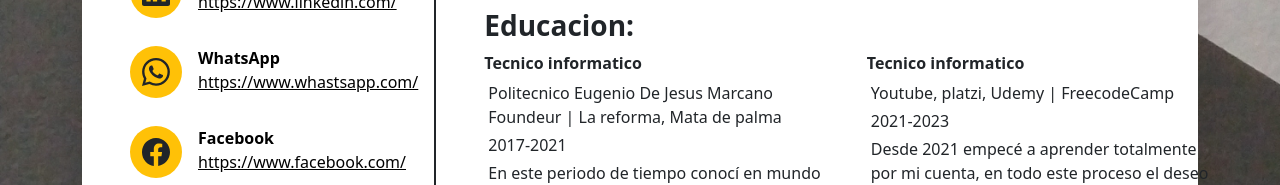
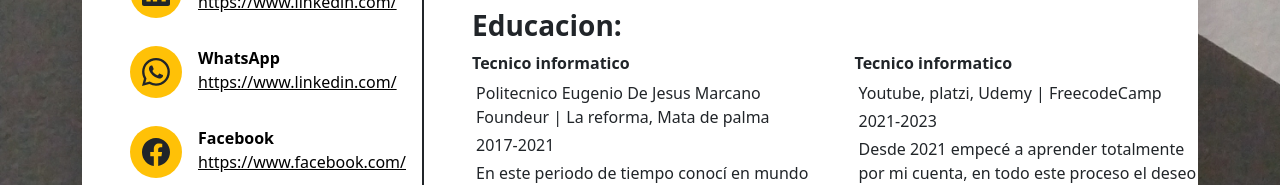
Before and after one commit to alam-rodriguez/curriculum, a React (Create React App) app: page / in a window 1280 px wide. Shown: the part 1295-1480 px from the top of the page. Built offline with nearby package versions, Linux system fonts and the light colour scheme.

Commit message:
arreglos de links

```diff
--- a/src/components/Header.jsx
+++ b/src/components/Header.jsx
@@ -18,16 +18,19 @@ const Header = () => {
             Icon={BsTelephoneFill}
             text='Telefono'
             link='809-319-8834'
+            url='https://api.whatsapp.com/send/?phone=18293198834&text&app_absent=0'
           />
           <HeaderLinks
             Icon={TbMail}
             text='E-mail'
             link='alamrd2016@gmail.com'
+            url='mailto:alamrd2016@gmail.com?Subject=interesado%20en%20servicios%20de%20desarrollo%20web'
           />
           <HeaderLinks
             Icon={BsFillFilePersonFill}
             text='Github'
             link='Alam Rodriguez'
+            url='https://github.com/alam-rodriguez'
           />
         </div>
 
--- a/src/components/SectionLetf.jsx
+++ b/src/components/SectionLetf.jsx
@@ -43,10 +43,10 @@ const SectionLetf = () => {
 
       <div className='col-6 col-md-6 mt-5 col-lg-12'>
         <h1 className='h3 fw-bold'>Redes Sociales</h1>
-        <SectionLeftRedSocial Icon={BsGithub} red='Github' link='https://github.com/' />
-        <SectionLeftRedSocial Icon={BsLinkedin} red='Linkedin' link='https://www.linkedin.com/' />
-        <SectionLeftRedSocial Icon={BsWhatsapp} red='WhatsApp' link='https://www.whastsapp.com/' />
-        <SectionLeftRedSocial Icon={BsFacebook} red='Facebook' link='https://www.facebook.com/' />
+        <SectionLeftRedSocial Icon={BsGithub} red='Github' title='https://github.com/' url='https://github.com/' />
+        <SectionLeftRedSocial Icon={BsLinkedin} red='Linkedin' title='https://www.linkedin.com/' url='https://www.linkedin.com/' />
+        <SectionLeftRedSocial Icon={BsWhatsapp} red='WhatsApp' title='https://www.linkedin.com/' url='https://api.whatsapp.com/send/?phone=18293198834&text&app_absent=0' />
+        <SectionLeftRedSocial Icon={BsFacebook} red='Facebook' title='https://www.facebook.com/' url='https://www.facebook.com/' />
       </div>
 
     </div>
--- a/src/components/SubComponentes/HeaderLinks.jsx
+++ b/src/components/SubComponentes/HeaderLinks.jsx
@@ -1,10 +1,10 @@
 import React from 'react';
 
 
-const HeaderLinks = ({Icon, text, link,}) => {
+const HeaderLinks = ({Icon, text, link, url}) => {
   return (
     <div className='m-3 w-100'>
-        <a className='d-flex text-black text-decoration-none' href="https://api.whatsapp.com/send/?phone=18293198834&text&app_absent=0" target='_blank'>
+        <a className='d-flex text-black text-decoration-none' href={url} target='_blank'>
             <div className='bg-black w-20 h-25 rounded-circle p-2 mt-1'>
                 <Icon className='text-warning m-1' />
             </div>
--- a/src/components/SubComponentes/SectionLeftRedSocial.jsx
+++ b/src/components/SubComponentes/SectionLeftRedSocial.jsx
@@ -1,15 +1,15 @@
 import React from 'react';
 
-const SectionLeftRedSocial = ({Icon, red, link}) => {
+const SectionLeftRedSocial = ({Icon, red, title, url}) => {
   return (
     <div className='my-3'>
-        <a className='d-flex text-black text-decoration-none' href="https://github.com/alam-rodriguez" target='_blank'>
+        <a className='d-flex text-black text-decoration-none' href={url} target='_blank'>
             <div className='bg-warning h-25 rounded-circle p-2'>
                 <Icon className='text-warning m-1 fs-3 text-dark' />
             </div>
             <div className='mx-3'>
                 <p className='m-0 fw-bold'>{red}</p>
-                <p className='fw-lighter text-decoration-underline'>{link}</p>
+                <p className='fw-lighter text-decoration-underline'>{title}</p>
             </div>
         </a>
     </div>
```
Also changed, not shown: 1 other file (tests, documents, lock files or other folders).
